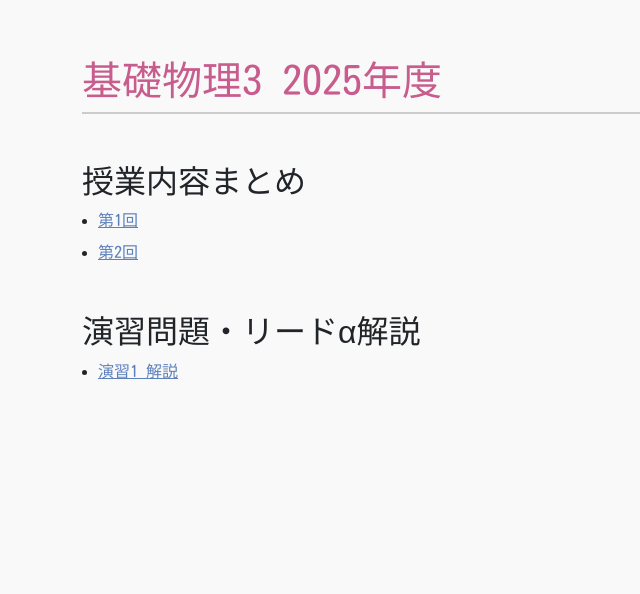
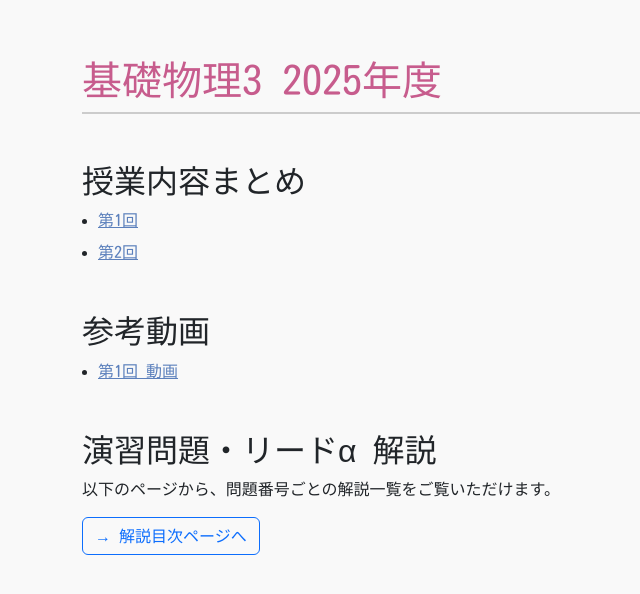
Before and after one commit to Kanai-Yukimi/lecture-physics, a plain HTML site: page Fundamental_Phys3/index.html in a window 1280 px wide. Shown: the whole page, without its empty margins (0-640 px from the left). Drawn offline with nearby package versions, Linux system fonts and the light colour scheme.

Commit message:
Fundamental_Phys3 indexに演習目次リンクを追加

```diff
--- a/Fundamental_Phys3/css/style.css
+++ b/Fundamental_Phys3/css/style.css
@@ -36,3 +36,4 @@ a:hover {
   text-decoration: underline;
   color: #bc5c8e;
 }
+/* リンクの色調整 */
--- a/Fundamental_Phys3/index.html
+++ b/Fundamental_Phys3/index.html
@@ -18,10 +18,15 @@
     <li><a href="summary/week01.html">第2回 </a></li>
   </ul>
 
-  <h2 class="mt-5">演習問題・リードα解説</h2>
+  <h2 class="mt-5">参考動画</h2>
   <ul class="custom-list">
-    <li><a href="exercises/ex01-answer.html">演習1 解説</a></li>
+    <li><a href="videos/week01.html">第1回 動画</a></li>
   </ul>
+
+  <h2 id="exercises" class="mt-5">演習問題・リードα 解説</h2>
+  <p>以下のページから、問題番号ごとの解説一覧をご覧いただけます。</p>
+  <p><a class="btn btn-outline-primary" href="exercises/index.html">→ 解説目次ページへ</a></p>
+
 
 </body>
 </html>
```
